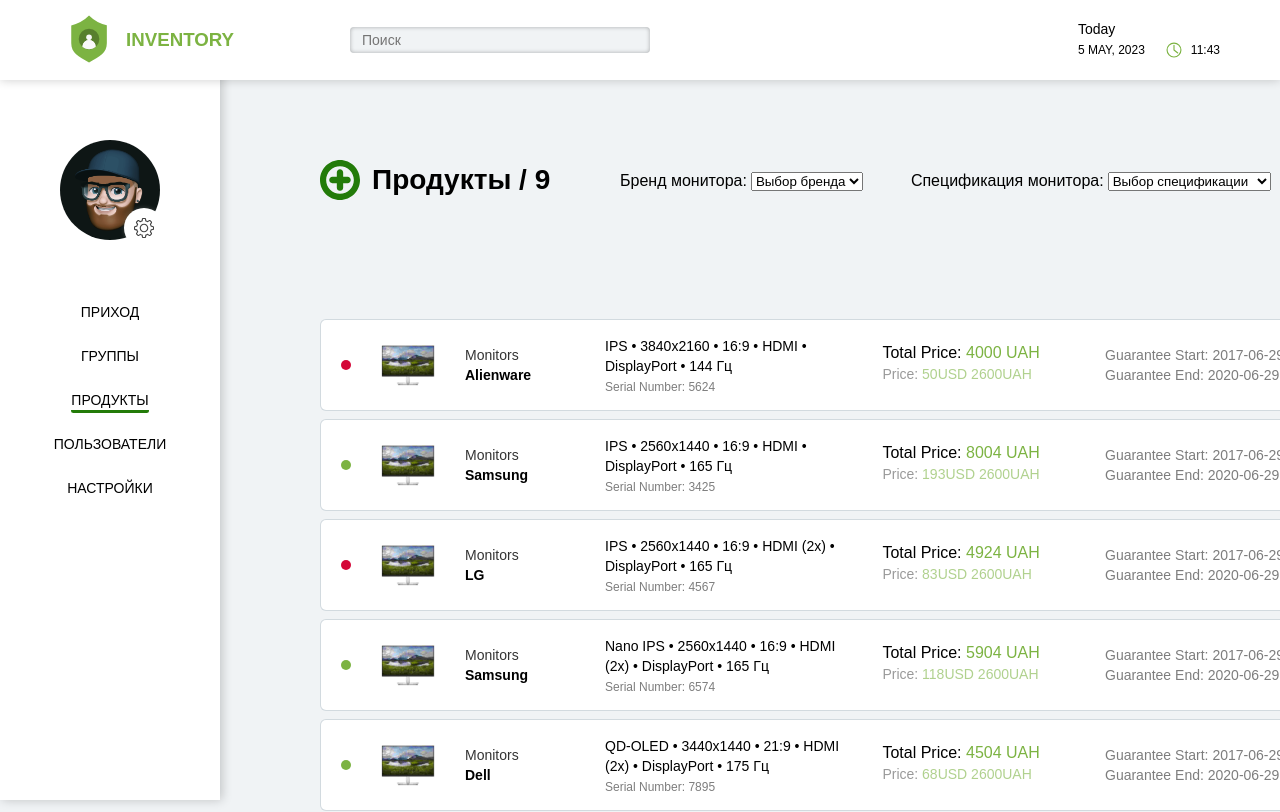
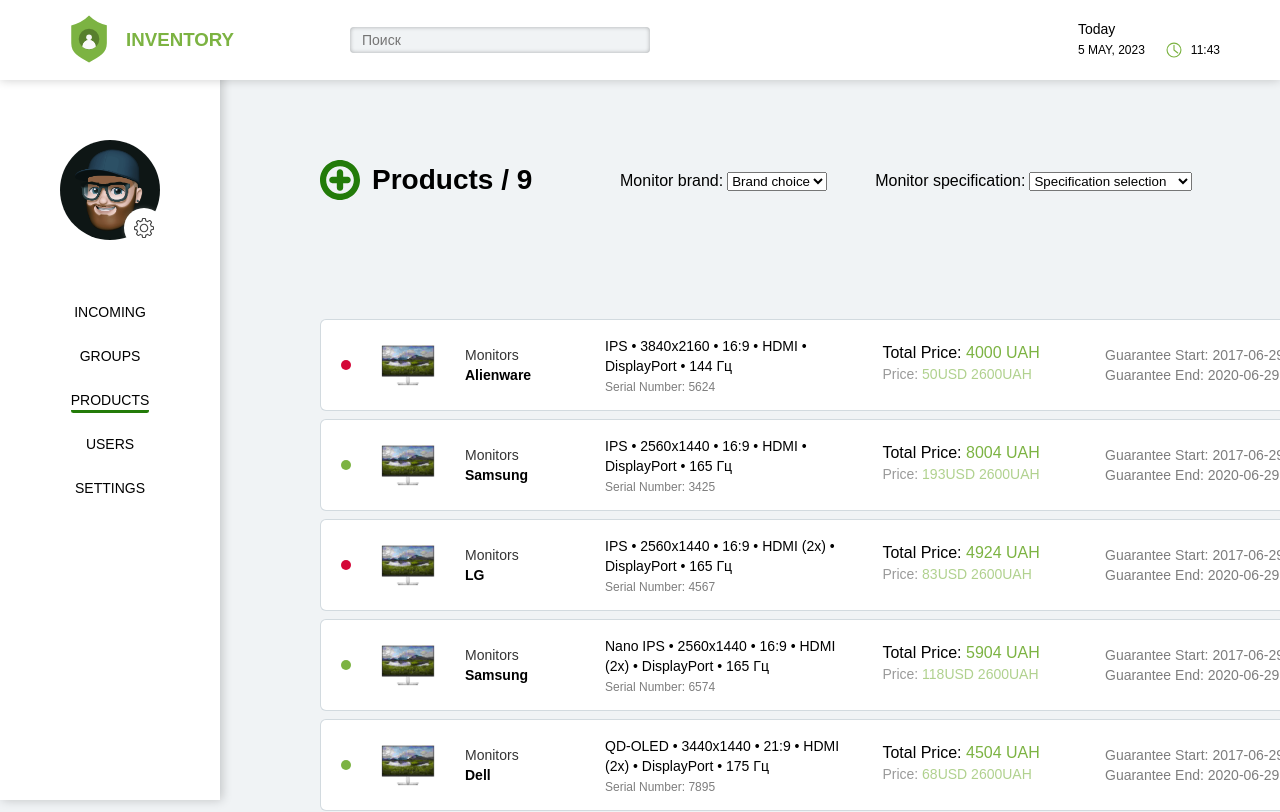
Before and after one commit to khozhainov-aleksandr/Test-Task--29.04.2023, a Next.js app: page /products in a window 1280 px wide. Shown: the top 812 px of the page. Built offline with nearby package versions, Linux system fonts and the light colour scheme.

Commit message:
translate to En

```diff
--- a/src/components/DeletePopUp/DeletePopUp.tsx
+++ b/src/components/DeletePopUp/DeletePopUp.tsx
@@ -37,7 +37,7 @@ const DeletePopUp = ({ setPopUpClose, deleteEl }: Props) => {
           X
         </button>
         <h6 className={styles.popUpTitle}>
-          Вы уверены, что хотите удалить этот приход?
+          Are you sure you want to delete this entry?
         </h6>
         <div className={styles.prodCard}>
           <span className={styles.prodCardStatus} />
@@ -53,11 +53,11 @@ const DeletePopUp = ({ setPopUpClose, deleteEl }: Props) => {
         </div>
         <div className={styles.actionChoice}>
           <div className={styles.cancelAction} onClick={getCancelProd}>
-            Отменить
+            Cancel
           </div>
           <div className={styles.deleteAction} onClick={getDeleteProd}>
             <Image className={styles.deleteIcon} src={deleteIcon} alt="Delete icon" />
-            Удалить
+            Delete
           </div>
         </div>
       </div>
--- a/src/components/NavigationMenu/NavigationMenu.tsx
+++ b/src/components/NavigationMenu/NavigationMenu.tsx
@@ -8,11 +8,11 @@ import SettingsIcon from '../../icon/settings.svg';
 import styles from './NavigationMenu.module.css'
 
 const linkForRouting = [
-  { title: 'coming', showName: 'Приход' },
-  { title: 'groups', showName: 'Группы' },
-  { title: 'products', showName: 'Продукты' },
-  { title: 'users', showName: 'Пользователи' },
-  { title: 'settings', showName: 'Настройки' },
+  { title: 'coming', showName: 'Incoming' },
+  { title: 'groups', showName: 'Groups' },
+  { title: 'products', showName: 'Products' },
+  { title: 'users', showName: 'Users' },
+  { title: 'settings', showName: 'Settings' },
 ];
 
 const NavigationMenu = () => {
--- a/src/components/Orders/Orders.tsx
+++ b/src/components/Orders/Orders.tsx
@@ -59,10 +59,10 @@ const Orders = ({ filterProdList }: Props) => {
             </button>
             <p className={styles.productQuantity}>
               <span>{countProd}</span>
-              Продукта
+              Product
             </p>
             <p className={styles.productDate}>
-              <span>Время</span>
+              <span>Time</span>
               {order.date}
             </p>
           </div>
--- a/src/pages/coming.tsx
+++ b/src/pages/coming.tsx
@@ -30,7 +30,7 @@ export default function Coming() {
   return (
     <main className={styles.main}>
       <PageTitleQuantity
-        title='Приходы'
+        title='Incoming'
         quantity={products.length}
       />
       <Products prodList={filterProducts} />
--- a/src/pages/groups.tsx
+++ b/src/pages/groups.tsx
@@ -38,17 +38,17 @@ const Groups = () => {
 
   return (
     <main className={styles.main}>
-      <PageTitleQuantity title='Группы' quantity={orders.length} />
+      <PageTitleQuantity title='Groups' quantity={orders.length} />
       <div className={styles.groupAndProductWrapper}>
         <Orders
           filterProdList={pullProdList}
         />
         {filterProducts.length >= 1 && (
           <div className={styles.productWrapper}>
-            <h2 className={styles.productTitle}>Все продукты</h2>
+            <h2 className={styles.productTitle}>All products</h2>
             <div className={styles.addProductWrapper}>
               <Image src={addProductIcon} alt='icon add product' />
-              <p className={styles.addProductDes}>Добавить продукт</p>
+              <p className={styles.addProductDes}>Add product</p>
             </div>
             <Products prodList={filterProducts} />
           </div>
--- a/src/pages/products.tsx
+++ b/src/pages/products.tsx
@@ -54,19 +54,19 @@ export default function ProductsPage() {
   return (
     <main className={styles.main}>
       <PageTitleQuantity
-        title='Продукты'
+        title='Products'
         quantity={products.length}
       />
       <div className={styles.formsWrapper}>
         <div className={styles.formWrapper}>
-          Бренд монитора:
+          Monitor brand:
           <Form.Select
             size="sm"
             onChange={(event) => {
               setBrand(event.target.value);
             }}
           >
-            <option value=''>Выбор бренда</option>
+            <option value=''>Brand choice</option>
             {brandArr.map((br, i) => (
               <option key={i} value={br}>
                 {br}
@@ -75,14 +75,14 @@ export default function ProductsPage() {
           </Form.Select>
         </div>
         <div className={styles.formWrapper}>
-          Спецификация монитора:
+          Monitor specification:
           <Form.Select
             size="sm"
             onChange={(event) => {
               setSpecif(event.target.value);
             }}
           >
-            <option value=''>Выбор спецификации</option>
+            <option value=''>Specification selection</option>
             {specificationArr.map((spec, i) => (
               <option key={i} value={spec}>
                 {spec}
```
